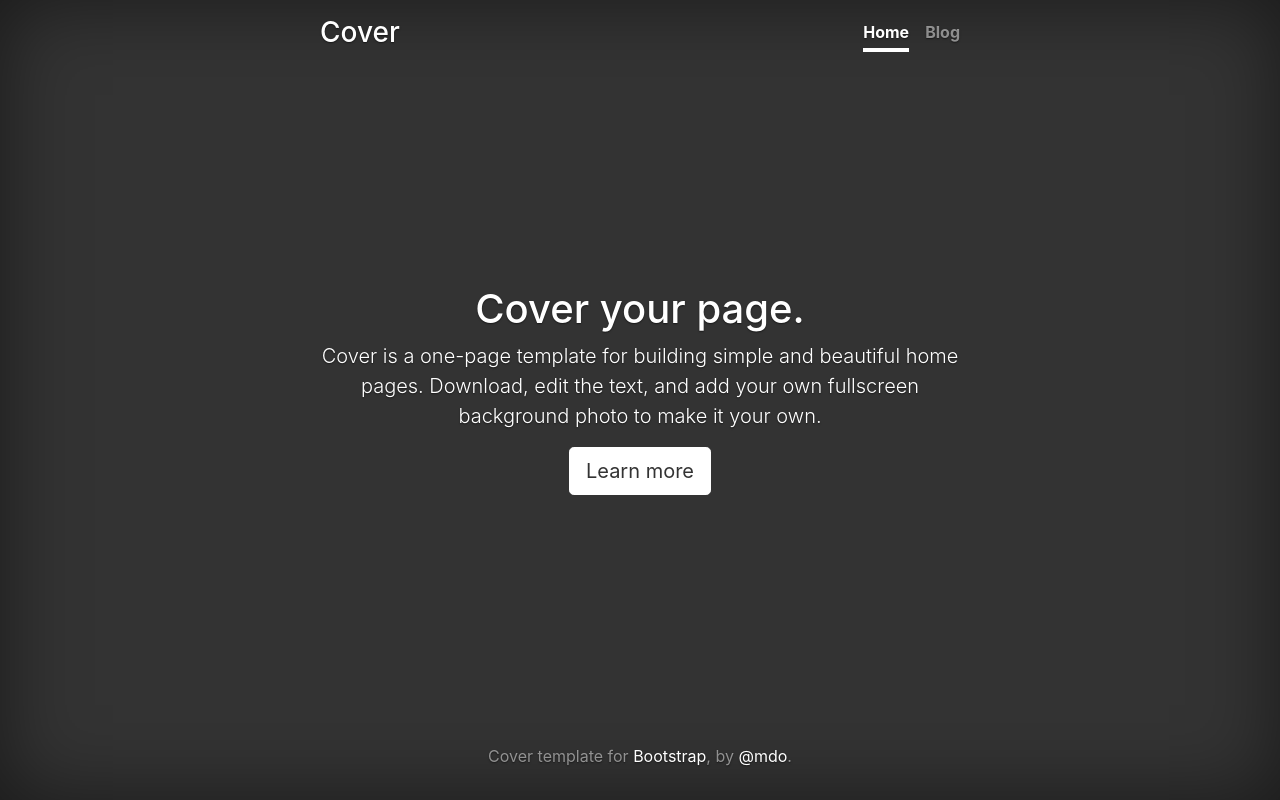
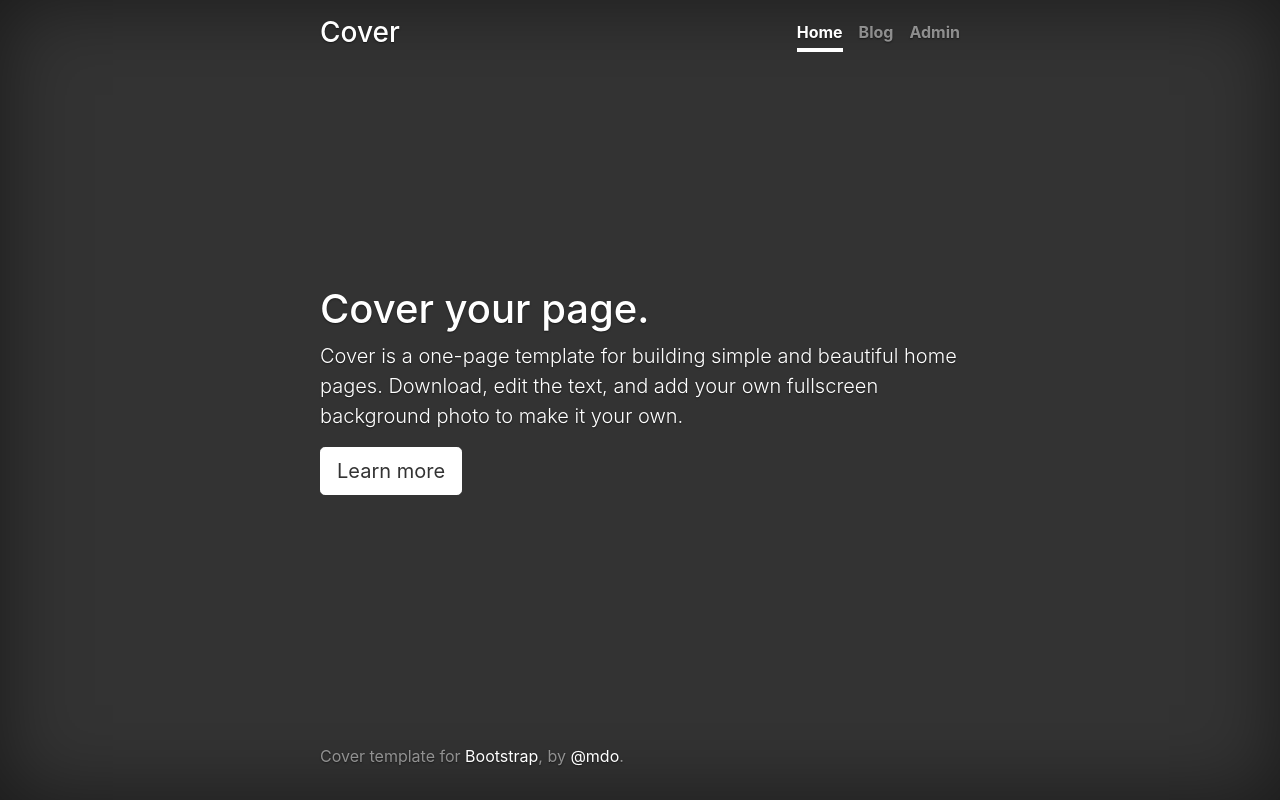
Before and after one commit to arvydasg/old_django_blog, a Django app: page / in a window 1280 px wide. Run offline with Django 4.2, Linux system fonts and the light colour scheme; some libraries are stand-ins or nearby versions.

Commit message:
feat: added a navigation link to admin panel

```diff
--- a/app_blog/templates/app_blog/base.html
+++ b/app_blog/templates/app_blog/base.html
@@ -14,7 +14,7 @@
     </style>
   </head>
 
-  <body class="text-center">
+  <body class="">
     <div class="cover-container d-flex h-100 p-3 mx-auto flex-column">
       <header class="masthead mb-auto">
         <div class="inner">
@@ -22,6 +22,7 @@
           <nav class="nav nav-masthead justify-content-center">
             <a class="nav-link active" href="/">Home</a>
             <a class="nav-link" href="/blog">Blog</a>
+	    <a class="nav-link" href="/admin">Admin</a>
           </nav>
         </div>
       </header>
```
